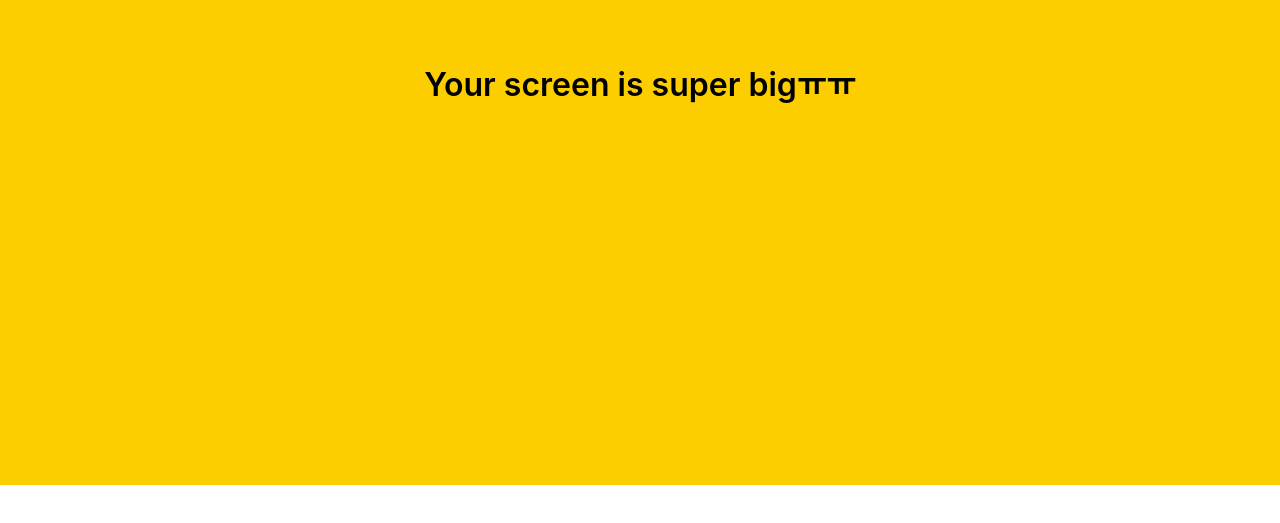
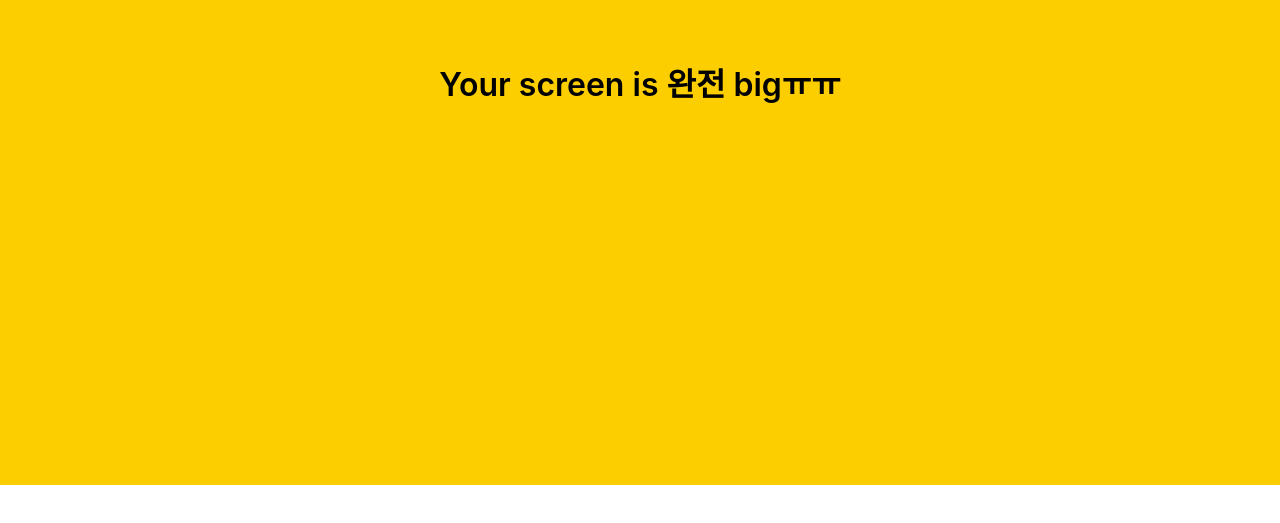
Before and after one commit to YouSangBeen/Kokoa-clone-2020, a plain HTML site: page friends.html in a window 1280 px wide. Shown: the part 315-838 px from the top of the page. Drawn offline with Linux system fonts and the light colour scheme.

Commit message:
super -> 완전

```diff
--- a/friends.html
+++ b/friends.html
@@ -92,7 +92,7 @@
     </div>
 
     <div id="no-mobile">
-      <span>Your screen is super bigㅠㅠ</span>
+      <span>Your screen is 완전 bigㅠㅠ</span>
     </div>
 
     <script
```
